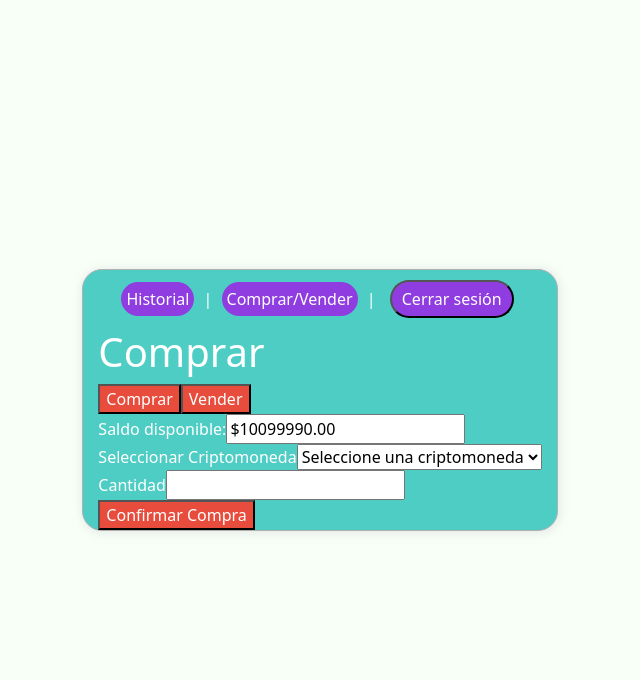
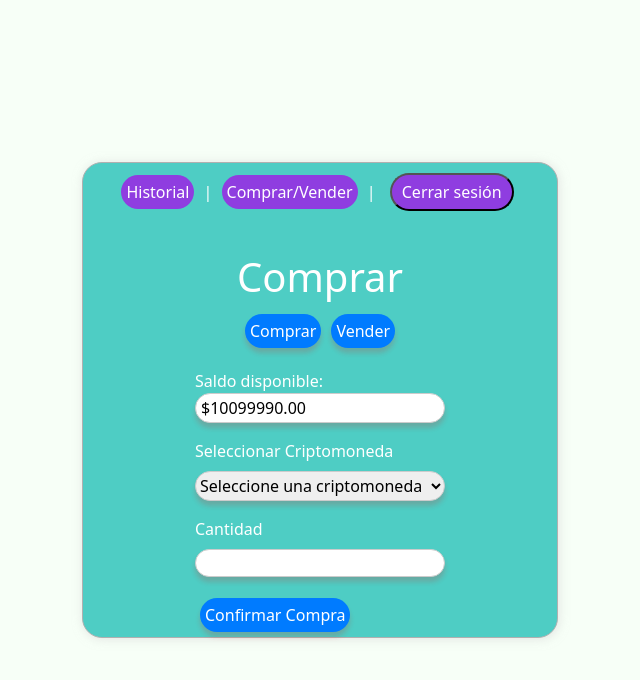
Before and after one commit to FrancoAcevedoE/project-master, a Vue app in the folder project-master/: page /comprar in a window 1280 px wide. Both pictures are taken after typing "5" into the empty fields and a click on the button "Iniciar sesión". Shown: the top 680 px of the page, without its empty margins (320-960 px from the left). Built offline with nearby package versions, Linux system fonts and the light colour scheme.

Commit message:
cambios-visuales-y-login

```diff
--- a/project-master/src/components/LoginForm.vue
+++ b/project-master/src/components/LoginForm.vue
@@ -18,9 +18,11 @@ export default {
   methods: {
     handleLogin() {
   const userIdString = String(this.userId).trim(); // Convertimos a string y aplicamos trim
-  if (userIdString !== "") {
+  if (userIdString >0 && userIdString !== "") {
     this.$store.dispatch("login", userIdString);
     this.$emit("login-success");
+  }else if (userIdString <=0 || userIdString == ""){
+    alert("Ingrese un ID mayor a 0");
   }
 },
   },
@@ -36,6 +38,24 @@ export default {
   text-align: center;
 }
 
+form input{
+  width: 100%;
+  padding: 10px;
+  margin: 10px 0;
+  border-radius: 590px;
+  border: 1px solid #ccc;
+}
+form button {
+  width: 120px;
+  padding: 10px;
+  border-radius: 590px;
+  border: none;
+  background-color: #e74c3c;
+  color: white;
+}
+form button:hover {
+  background-color: #c0392b;
+}
 /* Estilos del formulario */
 .login {
   display: flex;
@@ -47,6 +67,7 @@ export default {
 
 button {
   color: white;
+
   background-color: #e74c3c;
 }
 
--- a/project-master/src/store/store.js
+++ b/project-master/src/store/store.js
@@ -4,6 +4,7 @@ import CryptoJS from 'crypto-js';
 
 const store = createStore({
   state() {
+
     return {
       userId: null, // Este es el estado para guardar el ID del usuario
       secretKey: 'mi_clave_secreta', // Cambiar por una clave más segura
--- a/project-master/src/views/BuyView.vue
+++ b/project-master/src/views/BuyView.vue
@@ -166,3 +166,97 @@ export default {
   },
 };
 </script>
+
+<style>
+.transaction-type {
+  display: flex;
+  justify-content: center;
+  margin-bottom: 1rem;
+}
+.transaction-type .button {
+  margin: 5px;
+  padding: 20px;
+}
+.walletCoin {
+  display: flex;
+  flex-direction: column;
+  margin-bottom: 1rem;
+}
+.walletCoin input {
+  width: 250px;
+  height: 30px;
+  padding: 5px;
+  border: 1px solid #ccc;
+  border-radius: 590px;
+  box-shadow: 0 5px 5px rgba(203, 34, 34, 0.2);
+}
+.cryptoBalance {
+  display: flex;
+  flex-direction: column;
+  margin-bottom: 1rem;
+  box-shadow: 0 5px 5px rgba(203, 34, 34, 0.2);
+}
+.cryptoBalance input {
+  width: 250px;
+  height: 30px;
+  padding: 5px;
+  border: 1px solid #ccc;
+  border-radius: 5px;
+  box-shadow: 0 5px 5px rgba(203, 34, 34, 0.2);
+}
+.crypto-form {
+  display: flex;
+  flex-direction: column;
+  align-items: center;
+  margin-top: 2rem;
+}
+.crypto-form button {
+  padding: 5px;
+  margin: 5px;
+  border-radius: 20px;
+  background-color: #007bff;
+  color: white;
+  border: none;
+  box-shadow: 0 5px 5px rgba(203, 34, 34, 0.2);
+  cursor: pointer;
+}
+
+.crypto-form button:hover {
+  background-color: #0056b3;
+  box-shadow: 0 5px 5px rgba(203, 34, 34, 0.2);
+}
+
+ .form-group .input {
+  width: 100%;
+  height: 30px;
+  border: 1px solid #ccc;
+  border-radius: 590px;
+  box-shadow: 0 5px 5px rgba(203, 34, 34, 0.2);
+}
+.form-group {
+  margin-bottom: 1rem;
+}
+.form-group label {
+  display: block;
+  margin-bottom: 0.5rem;
+}
+.form-group select {
+  width: 250px;
+  height: 30px;
+  border: 1px solid #ccc;
+  border-radius: 590px;
+  box-shadow: 0 5px 5px rgba(203, 34, 34, 0.2);
+}
+.active {
+  background-color: #007bff;
+  color: white;
+}
+
+.form-group input {
+  width: 100%;
+  border: 1px solid #ccc;
+  border-radius: 590px;
+  box-shadow: 0 5px 5px rgba(203, 34, 34, 0.2);
+}
+
+</style>
```
